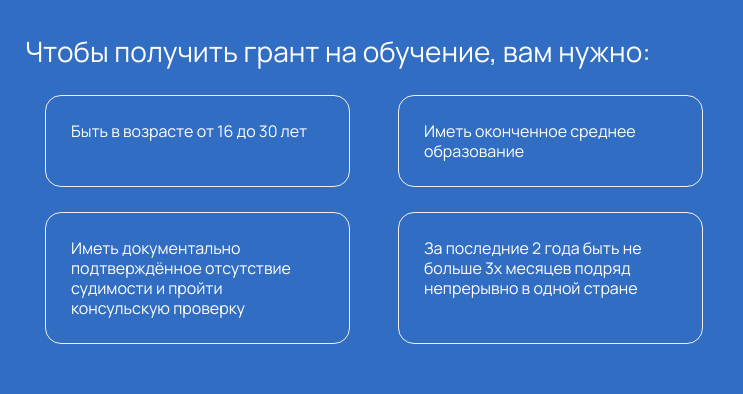
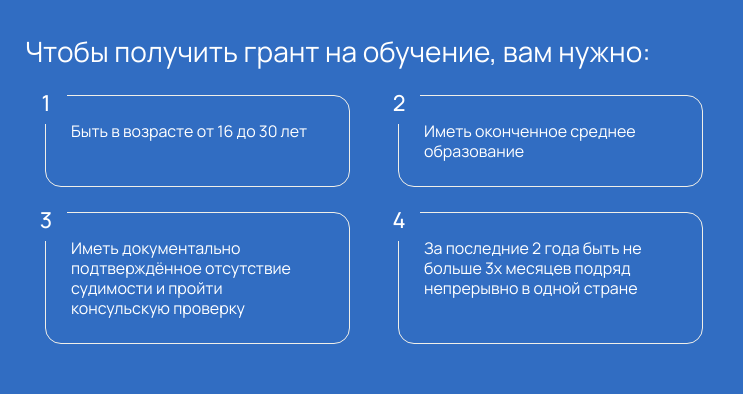
Before and after one commit to ArkBriz/Internship, a website built with Vite: page source/index.html in a window 1280 px wide. Shown: the part 6145-6539 px from the top of the page, 276-1019 px from the left. Built offline with nearby package versions, Linux system fonts and the light colour scheme.

Commit message:
add decorative counter to grant section steps

```diff
--- a/source/sass/blocks/grant.scss
+++ b/source/sass/blocks/grant.scss
@@ -75,6 +75,7 @@
   margin: 0;
   padding-left: 15px;
   list-style-type: none;
+  counter-reset: item 0;
 
   @include media("tablet") {
     grid-template-columns: repeat(2, 305px);
@@ -88,7 +89,36 @@
 }
 
 .grant__steps-item {
+  position: relative;
   padding: 25px;
   border: 1px solid $beige;
   border-radius: 16px;
+  counter-increment: item 1;
+
+  &::before {
+    content: counter(item);
+    position: absolute;
+    top: -3px;
+    left: -14px;
+    width: 28px;
+    height: 32px;
+    padding-top: 6px;
+    font-size: 18px;
+    line-height: 1;
+    font-weight: 500;
+    text-align: center;
+    background-color: $blue;
+  }
+
+  @include media("tablet") {
+
+    &::before {
+      top: -14px;
+      left: -21px;
+      width: 42px;
+      height: 42px;
+      padding-top: 10px;
+      font-size: 22px;
+    }
+  }
 }
```
